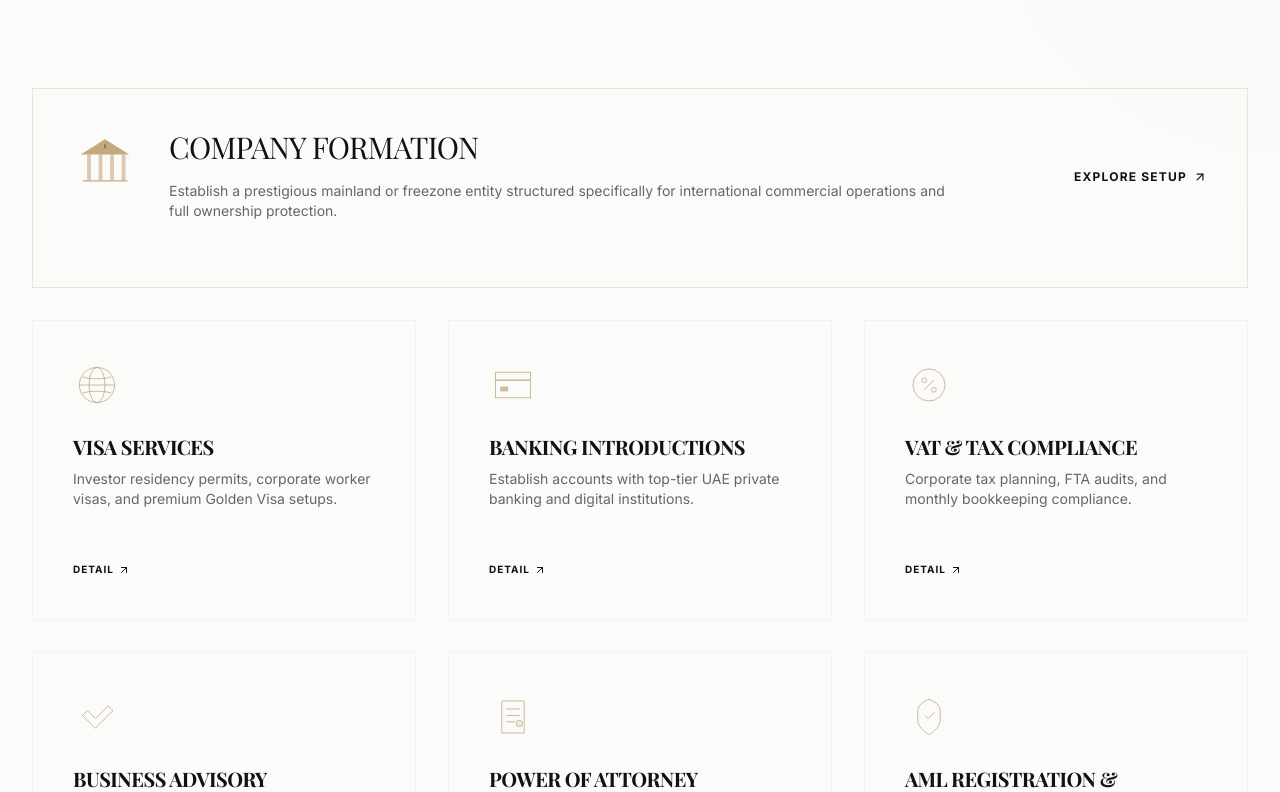
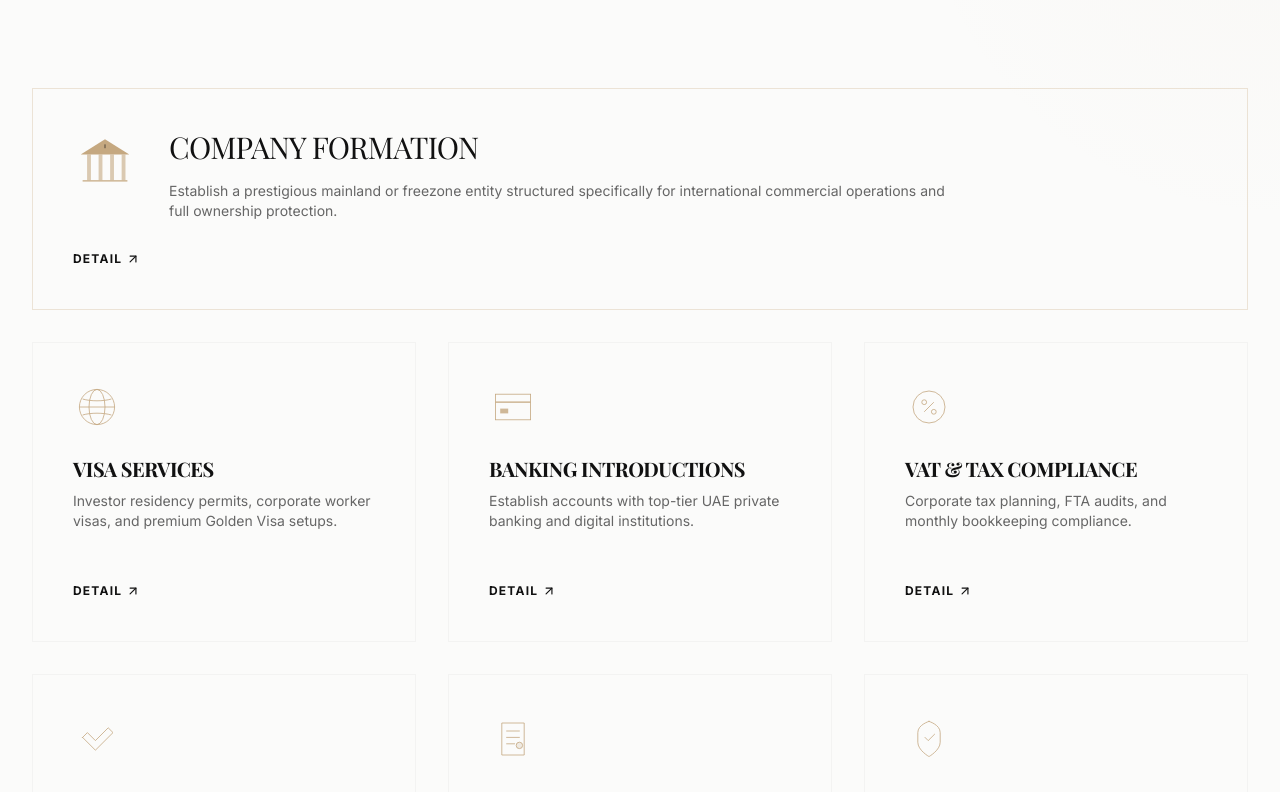
Before and after one commit to sandip15sss/open-business-uae, a Next.js app: page / in a window 1280 px wide. Shown: the part 2160-2952 px from the top of the page. Built offline with nearby package versions, Linux system fonts and the light colour scheme; a web font is replaced by a local one.

Commit message:
fixed text in service section

```diff
--- a/src/components/Services.tsx
+++ b/src/components/Services.tsx
@@ -11,7 +11,7 @@ export default function Services() {
       title: "Company Formation",
       description: "Establish a prestigious mainland or freezone entity structured specifically for international commercial operations and full ownership protection.",
       link: "/services",
-      ctaText: "Explore Setup",
+      ctaText: "DETAIL ↗",
       icon: (className: string) => (
         <svg className={className} viewBox="0 0 100 100" fill="none">
           <path d="M15 80h70v2H15v-2z" fill="currentColor" />
@@ -129,7 +129,7 @@ export default function Services() {
             viewport={{ once: true }}
             transition={{ duration: 1.2, ease: [0.16, 1, 0.3, 1] }}
           >
-            <div className="flex flex-col md:flex-row md:items-center justify-between gap-8 h-full">
+            <div className="flex flex-col gap-6 h-full justify-between">
               <div className="flex flex-col sm:flex-row gap-6 sm:gap-8 items-start max-w-4xl text-left">
                 <div className="flex-shrink-0">
                   {featuredService.icon("w-16 h-16 text-champagne-gold")}
@@ -145,12 +145,9 @@ export default function Services() {
               </div>
 
               {/* Micro-interaction link */}
-              <div className="relative z-10 pt-4 md:pt-0 text-left md:text-right flex-shrink-0">
-                <Link href={featuredService.link} className="inline-flex items-center gap-1.5 font-sans text-xs tracking-widest font-bold uppercase text-charcoal group-hover:text-champagne-gold transition-colors duration-300">
-                  {featuredService.ctaText.replace(" ↗", "")}
-                  <span className="relative overflow-hidden block">
-                    <ArrowUpRight className="w-3.5 h-3.5 transform group-hover:translate-x-0.5 group-hover:-translate-y-0.5 transition-transform duration-300" />
-                  </span>
+              <div className="relative z-10 pt-4 md:pt-0 text-left flex-shrink-0">
+                <Link href={featuredService.link} className="inline-flex items-center gap-1 font-sans text-xs tracking-widest font-bold uppercase text-charcoal group-hover:text-champagne-gold transition-colors duration-300">
+                  {featuredService.ctaText.replace(" ↗", "")} <ArrowUpRight className="w-3.5 h-3.5 transform group-hover:translate-x-0.5 group-hover:-translate-y-0.5 transition-transform duration-300" />
                 </Link>
               </div>
             </div>
@@ -181,8 +178,8 @@ export default function Services() {
                   </div>
                 </div>
                 <div className="pt-6 text-left">
-                  <Link href={service.link} className="inline-flex items-center gap-1 font-sans text-[10px] tracking-widest font-bold uppercase text-charcoal group-hover:text-champagne-gold transition-colors duration-300">
-                    {service.ctaText.replace(" ↗", "")} <ArrowUpRight className="w-3 h-3" />
+                  <Link href={service.link} className="inline-flex items-center gap-1 font-sans text-xs tracking-widest font-bold uppercase text-charcoal group-hover:text-champagne-gold transition-colors duration-300">
+                    {service.ctaText.replace(" ↗", "")} <ArrowUpRight className="w-3.5 h-3.5 transform group-hover:translate-x-0.5 group-hover:-translate-y-0.5 transition-transform duration-300" />
                   </Link>
                 </div>
               </motion.div>
```
